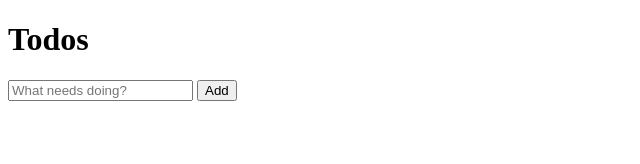
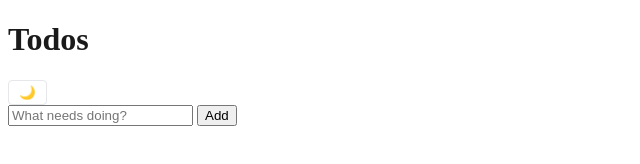
Before and after one commit to farshanak/Todo-App-Crud, a website built with Vite: page frontend/index.html in a window 1280 px wide. Shown: the whole page, without its empty margins (0-640 px from the left). Built offline with nearby package versions, Linux system fonts and the light colour scheme; no server answers.

Commit message:
feat(frontend): dark mode toggle with localStorage + prefers-color-scheme (Closes #18) (#23)
Co-authored-by: Farshana <farshana.marketeq@gmail.com>

```diff
--- a/frontend/index.html
+++ b/frontend/index.html
@@ -10,7 +10,10 @@
   </head>
   <body>
     <main>
-      <h1>Todos</h1>
+      <header>
+        <h1>Todos</h1>
+        <button id="theme-toggle" type="button" aria-label="Toggle theme">🌙</button>
+      </header>
       <form id="new-todo-form">
         <input id="new-todo-input" type="text" placeholder="What needs doing?" required />
         <button type="submit">Add</button>
--- a/frontend/src/main.ts
+++ b/frontend/src/main.ts
@@ -1,4 +1,27 @@
 import { listTodos, createTodo, updateTodo, deleteTodo, Todo } from "./api";
+import "./theme.css";
+
+const THEME_KEY = "todo-app-theme";
+type Theme = "light" | "dark";
+
+function applyTheme(theme: Theme): void {
+  document.documentElement.dataset.theme = theme;
+  const btn = document.getElementById("theme-toggle");
+  if (btn) btn.textContent = theme === "dark" ? "☀️" : "🌙";
+}
+
+function initTheme(): void {
+  const stored = localStorage.getItem(THEME_KEY) as Theme | null;
+  const prefersDark = window.matchMedia("(prefers-color-scheme: dark)").matches;
+  applyTheme(stored ?? (prefersDark ? "dark" : "light"));
+  document.getElementById("theme-toggle")?.addEventListener("click", () => {
+    const next: Theme = document.documentElement.dataset.theme === "dark" ? "light" : "dark";
+    localStorage.setItem(THEME_KEY, next);
+    applyTheme(next);
+  });
+}
+
+initTheme();
 
 const list = document.getElementById("todo-list") as HTMLUListElement;
 const form = document.getElementById("new-todo-form") as HTMLFormElement;
--- /dev/null
+++ b/frontend/src/theme.css
@@ -0,0 +1,29 @@
+:root {
+  --bg: #ffffff;
+  --fg: #1a1a1a;
+  --muted: #6b7280;
+  --accent: #4f46e5;
+  --border: #e5e7eb;
+}
+
+:root[data-theme="dark"] {
+  --bg: #0f172a;
+  --fg: #f1f5f9;
+  --muted: #94a3b8;
+  --accent: #818cf8;
+  --border: #1e293b;
+}
+
+body {
+  background: var(--bg);
+  color: var(--fg);
+}
+
+#theme-toggle {
+  background: transparent;
+  color: var(--fg);
+  border: 1px solid var(--border);
+  border-radius: 4px;
+  padding: 4px 10px;
+  cursor: pointer;
+}
```
